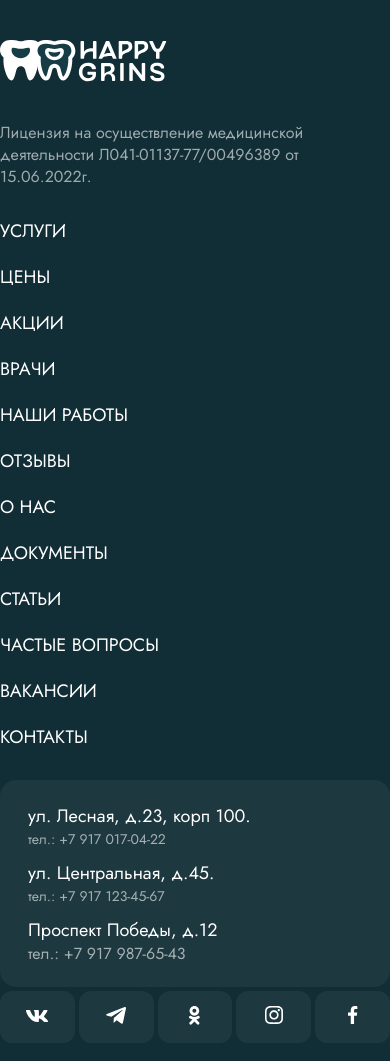
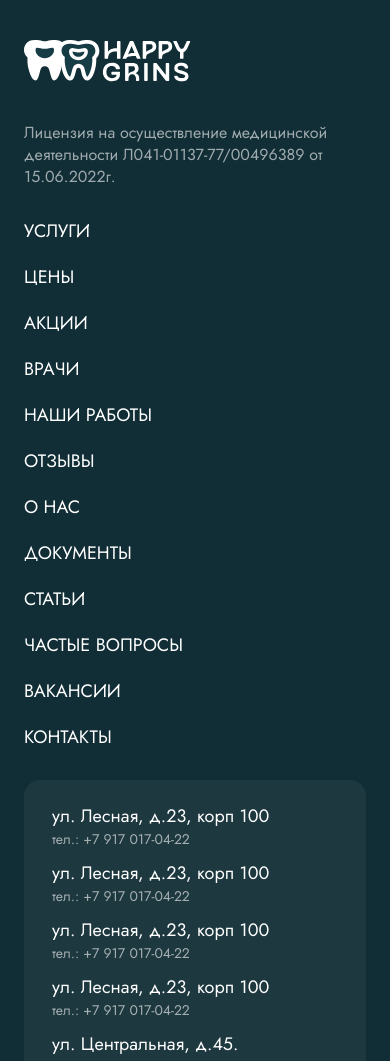
Before and after one commit to DmitriyVoronovich/Test.footer, a website built with webpack: page index.html in a window 390 px wide. Shown: the top 1061 px of the page. Built offline with nearby package versions, Linux system fonts and the light colour scheme.

Commit message:
refactoring: Внес изменения в стили и добавил классы

```diff
--- a/css/branches-component.css
+++ b/css/branches-component.css
@@ -12,6 +12,7 @@
 }
 
 .branches__item {
+  min-width: 256px;
   display: flex;
   flex-direction: column;
   gap: 2px;
@@ -43,27 +44,19 @@
 
 @media (max-width: 1200px) {
   .branches__list {
+    max-width: none;
     width: 100%;
-    max-width: none;
     flex-direction: row;
-  }
-
-  .branches__item {
-    max-width: 289.33px;
-    width: 100%;
-    flex-grow: 1;
+    flex-wrap: wrap;
   }
 }
 
 @media (max-width: 826px) {
   .branches__list {
-    flex-wrap: wrap;
     gap: 24px;
   }
 
   .branches__item {
-    max-width: 289.33px;
-    width: 100%;
     flex-shrink: 1;
   }
 }
@@ -74,10 +67,8 @@
   }
 
   .branches__list {
-    flex-wrap: wrap;
     gap: 12px;
     flex-direction: row;
-    column-gap: 77px;
   }
 
   .branches__item {
@@ -86,6 +77,5 @@
     flex-grow: 0;
     flex-basis: auto;
     flex-shrink: 0;
-    min-width: min-content;
   }
 }
--- a/css/social-links-component.css
+++ b/css/social-links-component.css
@@ -15,3 +15,7 @@
   align-items: center;
   cursor: pointer;
 }
+
+.social-links__link {
+  padding-top: 3px;
+}
--- a/css/style.css
+++ b/css/style.css
@@ -24,9 +24,10 @@ html {
 }
 
 .container {
-  max-width: 1507px;
+  max-width: 1555px;
   display: flex;
   flex-direction: column;
+  padding: 0 24px;
 }
 
 .footer__top {
@@ -113,7 +114,7 @@ html {
   }
 
   .container {
-    max-width: 940px;
+    max-width: 988px;
   }
 
   .footer__top {
@@ -163,7 +164,7 @@ html {
   }
 
   .container {
-    max-width: 648px;
+    max-width: 696px;
   }
 
   .footer__top {
@@ -195,7 +196,7 @@ html {
 @media (max-width: 360px) {
 
   .container {
-    max-width: 312px;
+    max-width: 360px;
   }
 
   .footer__top {
--- a/index.html
+++ b/index.html
@@ -29,9 +29,9 @@
 
 <body>
 
-<div class="footer">
+<footer class="footer">
   <div class="container">
-    <section class="footer__top">
+    <div class="footer__top">
       <div class="footer__navigation">
         <div class="footer-logo">
           <img class="footer-logo__img" src="accepts/logo.svg" alt="Логотип">
@@ -42,7 +42,7 @@
           </p>
         </div>
         <div class="footer__menu">
-          <div class="menu">
+          <nav class="menu">
             <ul class="menu__list">
               <li class="menu__item">
                 <a href="/" class="menu__link">Услуги</a>
@@ -83,14 +83,23 @@
                 <a href="/" class="menu__link">Контакты</a>
               </li>
             </ul>
-          </div>
+          </nav>
         </div>
       </div>
       <div class="footer__contact">
         <div class="branches">
           <ul class="branches__list">
             <li class="branches__item">
-              <span class="branches__address">ул. Лесная, д.23, корп 100.</span>
+              <span class="branches__address">ул. Лесная, д.23, корп 100</span>
+              <span class="branches__phone">тел.: +7 917 017-04-22</span>
+            </li><li class="branches__item">
+              <span class="branches__address">ул. Лесная, д.23, корп 100</span>
+              <span class="branches__phone">тел.: +7 917 017-04-22</span>
+            </li><li class="branches__item">
+              <span class="branches__address">ул. Лесная, д.23, корп 100</span>
+              <span class="branches__phone">тел.: +7 917 017-04-22</span>
+            </li><li class="branches__item">
+              <span class="branches__address">ул. Лесная, д.23, корп 100</span>
               <span class="branches__phone">тел.: +7 917 017-04-22</span>
             </li>
             <li class="branches__item">
@@ -106,35 +115,35 @@
         <div class="social-links">
           <ul class="social-links__list">
             <li class="social-links__item">
-              <a href="/">
+              <a href="/" class="social-links__link">
                 <img src="accepts/vk.svg" alt="Иконка социальной сети">
               </a>
             </li>
             <li class="social-links__item">
-              <a href="/">
+              <a href="/" class="social-links__link">
                 <img src="accepts/telegram.svg" alt="Иконка социальной сети">
               </a>
             </li>
             <li class="social-links__item">
-              <a href="/">
+              <a href="/" class="social-links__link">
                 <img src="accepts/ok.svg" alt="Иконка социальной сети">
               </a>
             </li>
             <li class="social-links__item">
-              <a href="/">
+              <a href="/" class="social-links__link">
                 <img src="accepts/instagram.svg" alt="Иконка социальной сети">
               </a>
             </li>
             <li class="social-links__item">
-              <a href="/">
+              <a href="/" class="social-links__link">
                 <img src="accepts/facebook.svg" alt="Иконка социальной сети">
               </a>
             </li>
           </ul>
         </div>
       </div>
-    </section>
-    <section class="footer__middle">
+    </div>
+    <div class="footer__middle">
       <div class="footer__policy">
         <p class="footer__policy-item">© Happy Grins 2025</p>
         <p class="footer__policy-item">Политика обработки персональных данных</p>
@@ -152,12 +161,12 @@
           Медицинские услуги оказываются на основании договора.
         </p>
       </div>
-    </section>
-    <section class="footer__notice">
+    </div>
+    <div class="footer__notice">
       <p class="footer__notice-text">Имеются противопоказания. Необходимо проконсультироваться со специалистом</p>
-    </section>
+    </div>
   </div>
-</div>
+</footer>
 </body>
 
 </html>
```
